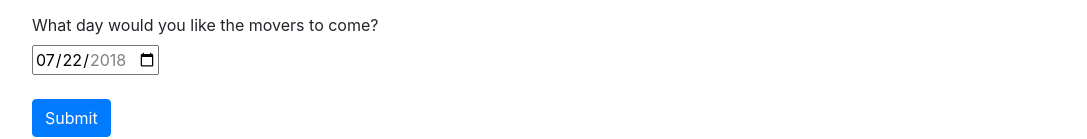
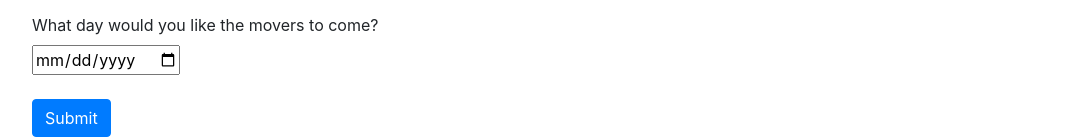
Before and after one commit to jslar28/Exam-Project-Testing, a plain HTML site: page src/main/resources/templates/index.html in a window 1280 px wide. Shown: the part 261-400 px from the top of the page, without its empty margins (96-1183 px from the left). Drawn offline with nearby package versions, Linux system fonts and the light colour scheme.

Commit message:
Edit date in HTML

```diff
--- a/src/main/resources/templates/index.html
+++ b/src/main/resources/templates/index.html
@@ -44,9 +44,7 @@
 
             <label for="start">What day would you like the movers to come?</label>
             <br>
-            <input type="date" id="start" name="trip-start"
-                   value="2018-07-22"
-                   min="2018-01-01" max="2018-12-31">
+            <input type="date" id="start" name="trip-start">
             <br>
             <br>
             <input type="submit" value="Submit" class="btn btn-primary">
```
Also changed, not shown: target/classes/templates/index.html (+1 -3 lines).
